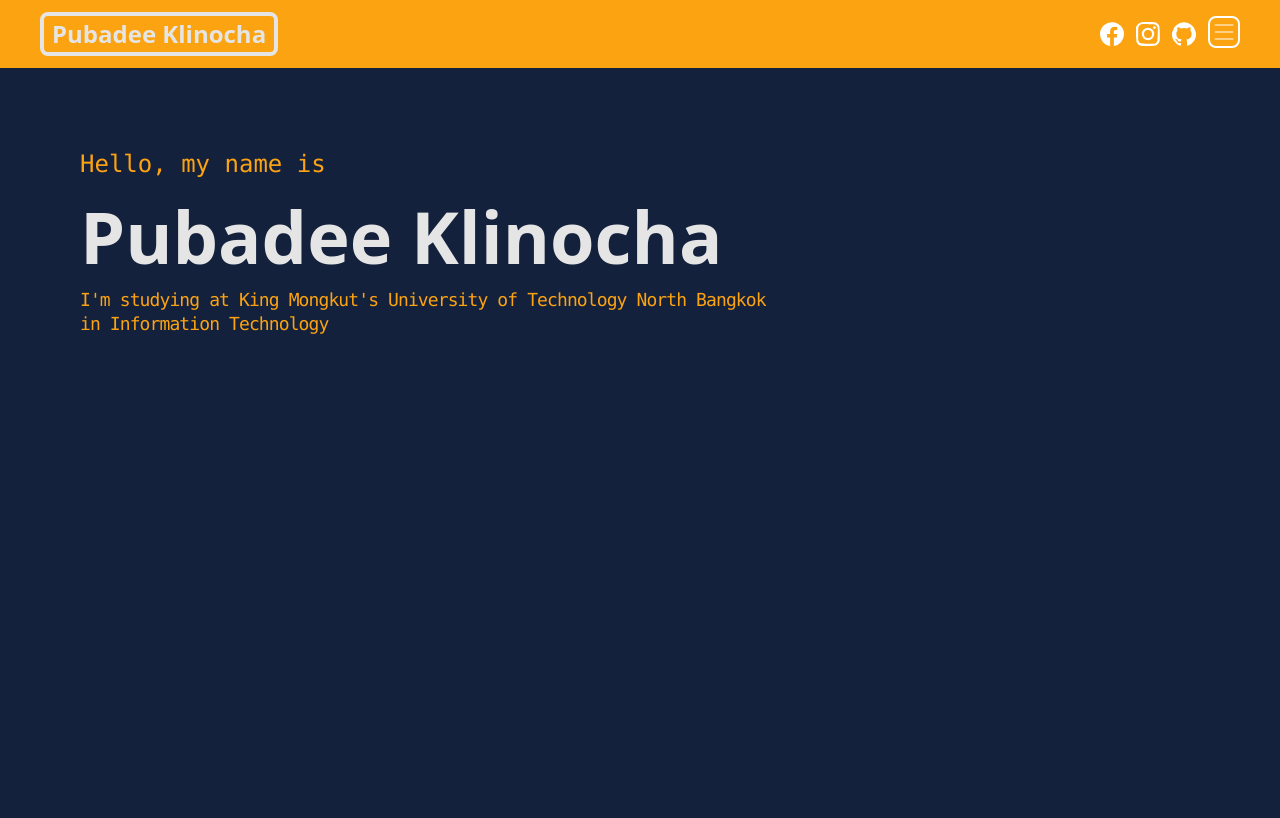
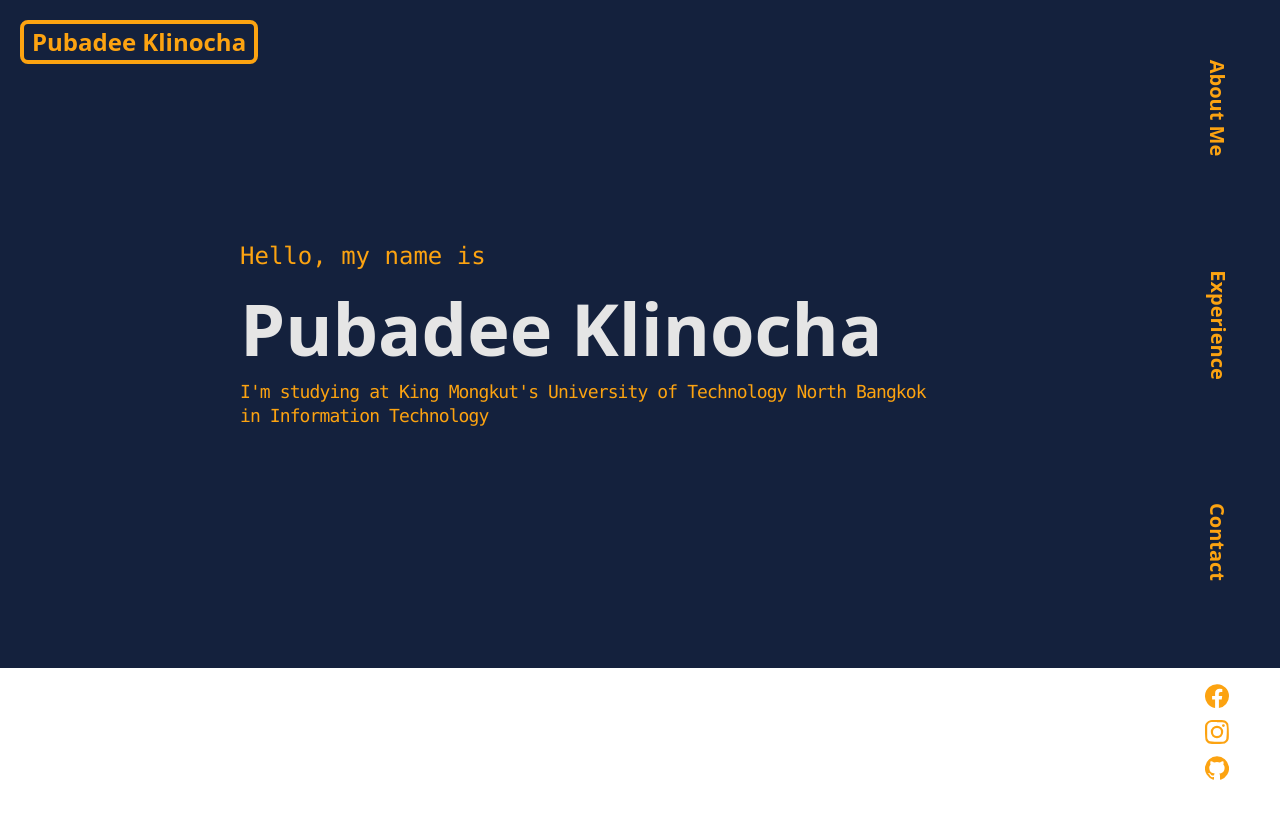
Before and after one commit to poom9091/Portfolios, a Vue app: page / in a window 1280 px wide. Shown: the top 818 px of the page. Built offline with nearby package versions, Linux system fonts and the light colour scheme.

Commit message:
edit navbar

```diff
--- a/src/App.vue
+++ b/src/App.vue
@@ -1,6 +1,7 @@
 <template>
-  <div class="w-screen h-screen" >
-    <Navbar/>
+  <div class="w-full h-full " >
+    <HomeButton class="fixed  left-0 top-0 m-5 "/>
+    <Navbar class="fixed right-0 pb-5 invisible md:visible"/>
     <!-- <div id="nav">
       <router-link to="/">Home</router-link> |
       <router-link to="/about">About</router-link>
@@ -11,9 +12,11 @@
 
 <script>
 import Navbar from './components/Navbar.vue'
+import HomeButton from './components/HomeButton.vue'
 export default {
   components:{
-    Navbar
+    Navbar,
+    HomeButton
   }
 }
 </script>
--- a/src/assets/style/index.css
+++ b/src/assets/style/index.css
@@ -4,6 +4,16 @@
 
 @layer components {
     .icon-title{
-        @apply h-6 w-6 fill-current text-white hover:text-hover-icon;
+        @apply h-6 w-6 fill-current text-yellow-cos hover:text-hover-icon;
+    },
+    .icon-menu{
+        @apply h-36 w-36 fill-current text-yellow-cos ;
+    },
+    .font-menu{
+        @apply  text-yellow-cos font-extrabold text-xl  hover:text-hover-icon;
     }
+    .button-menu{
+        @apply flex items-start hover:bg-yellow-cos font-menu p-2 h-2/6 ;
+    }
+
 }
--- /dev/null
+++ b/src/components/HomeButton.vue
@@ -0,0 +1,14 @@
+<template>
+  <button @click="$router.push('/')"
+  class="text-yellow-cos text-lg font-black border-yellow-cos border-2 rounded-lg p-0.5 px-2 hover:text-yellow-400 md:text-2xl md:border-4">Pubadee Klinocha</button>
+</template>
+
+<script>
+export default {
+
+}
+</script>
+
+<style>
+
+</style>
--- a/src/components/Navbar.vue
+++ b/src/components/Navbar.vue
@@ -1,36 +1,45 @@
 <template>
 
-  <header class="flex bg-yellow-cos py-3 px-10 items-center justify-between shadow-xl">
+  <header class="  items-center justify-between h-full flex flex-col" >
 
-        <div>
-        <button @click="$router.push('/')" class="text-gray-cos text-lg font-black border-gray-cos border-2 rounded-lg p-0.5 px-2 hover:text-hover-icon md:text-2xl md:border-4">Pubadee Klinocha</button>
+        <div class=" h-5/6 w-auto flex flex-col ">
+          <button class="transition duration-500 ease-in-out button-menu transform hover:-translate-x-3 hover:scale-x-125"  >
+            <span class="transform rotate-90 m-auto">
+                About Me
+            </span>
+          </button>
+
+          <button class="transition duration-500 ease-in-out button-menu transform hover:-translate-x-3 hover:scale-x-125">
+            <span class="transform rotate-90 m-auto">
+                Experience
+            </span>
+          </button>
+
+          <button class="transition duration-500 ease-in-out button-menu transform hover:-translate-x-3 hover:scale-x-125">
+            <span class="transform rotate-90 m-auto">
+                Contact
+            </span>
+          </button>
         </div>
 
-        <div class="space-x-3 block ">
-          <button @click="toLink(facebook)" class="icon-title ">
+        <div class="space-y-3 justify-end">
+          <button @click="toLink(facebook)" class="icon-title block">
             <svg xmlns="http://www.w3.org/2000/svg" viewBox="0 0 24 24">
             <path d="M24 12a12 12 0 10-13.9 12v-8.5h-3v-3.4h3V9.4c0-3 1.8-4.6 4.6-4.6l2.6.2v3h-1.5c-1.5 0-2 .9-2 1.8v2.3h3.4l-.5 3.4h-2.8V24A12 12 0 0024 12.1z"/>
             </svg>
           </button>
 
-          <button @click="toLink(ig)" type="button" class=" icon-title">
-            <svg viewBox="0 0 24 24" xmlns="http://www.w3.org/2000/svg">
+          <button @click="toLink(ig)" type="button" class=" icon-title block">
+            <svg viewBox="0 0 24 24" xmlns="http://www.w3.org/2000/svg" class="">
             <path d="M12 0H7C5.9.2 5 .4 4.2.7c-.7.3-1.4.7-2 1.4S.8 3.4.5 4.1c-.3.8-.5 1.7-.5 3a83.6 83.6 0 00.5 12.8c.3.7.7 1.4 1.4 2 .7.8 1.3 1.2 2.1 1.5.8.3 1.7.5 3 .5a83.6 83.6 0 0012.8-.5c.7-.3 1.4-.7 2-1.4.8-.7 1.2-1.3 1.5-2.1.3-.8.5-1.7.5-3a83.6 83.6 0 00-.5-12.8c-.3-.7-.7-1.4-1.4-2-.7-.8-1.3-1.2-2.1-1.5-.8-.3-1.7-.5-3-.5L12 0zm0 2.2h4.8c1.2 0 1.9.3 2.3.4.5.3 1 .5 1.4 1 .4.4.6.8.9 1.3.1.4.3 1 .4 2.2a84 84 0 01-.5 12c-.2.5-.4 1-.9 1.4-.4.4-.8.6-1.3.9-.5.1-1.1.3-2.3.4a84.5 84.5 0 01-12-.5c-.5-.2-.9-.4-1.3-.9-.4-.4-.7-.8-.9-1.3-.2-.5-.4-1.1-.4-2.3V12 7c0-1.1.2-1.8.4-2.2.2-.6.5-1 .9-1.4.4-.4.8-.7 1.4-.9.4-.2 1-.3 2.2-.4H12zm0 3.6a6.2 6.2 0 100 12.4 6.2 6.2 0 000-12.4zM12 16a4 4 0 110-8 4 4 0 010 8zm7.8-10.4a1.4 1.4 0 11-2.8 0 1.4 1.4 0 012.8 0z"/>
             </svg>
           </button>
 
-          <button @click="toLink(git)"  type="button" class="icon-title ">
+          <button @click="toLink(git)"  type="button" class="icon-title block">
             <svg viewBox="0 0 24 24" xmlns="http://www.w3.org/2000/svg">
               <path d="M12 .3a12 12 0 00-3.8 23.4c.6.1.8-.3.8-.6v-2c-3.3.7-4-1.6-4-1.6-.6-1.4-1.4-1.8-1.4-1.8-1-.7.1-.7.1-.7 1.2 0 1.9 1.2 1.9 1.2 1 1.8 2.8 1.3 3.5 1 0-.8.4-1.3.7-1.6-2.7-.3-5.5-1.3-5.5-6 0-1.2.5-2.3 1.3-3.1-.2-.4-.6-1.6 0-3.2 0 0 1-.3 3.4 1.2a11.5 11.5 0 016 0c2.3-1.5 3.3-1.2 3.3-1.2.6 1.6.2 2.8 0 3.2.9.8 1.3 1.9 1.3 3.2 0 4.6-2.8 5.6-5.5 5.9.5.4.9 1 .9 2.2v3.3c0 .3.1.7.8.6A12 12 0 0012 .3"/>
             </svg>
           </button>
-
-          <button type="button" class="icon-title  border-white border-2 rounded-lg  h-8 w-8 " >
-            <svg xmlns="http://www.w3.org/2000/svg" fill="none" viewBox="0 0 24 24" stroke="currentColor">
-              <path strokeLinecap="round" strokeLinejoin="round" strokeWidth={2} d="M4 6h16M4 12h16M4 18h16" />
-            </svg>
-          </button>
-
         </div>
 
     </header>
@@ -51,22 +60,18 @@ export default {
     toLink(link) {
       window.location.href = link;
     },
+    hoverOver(index) {
+      if(!index) this.show=false
+      else this.show= true
+      console.log('over');
+    }
   },
   mounted(){
     this.show=true
-  }
+  },
+
 }
 </script>
 
 <style>
-    .slide-fade-Y-enter-active {
-        transition: all .8s ease;
-    }
-    .slide-fade-Y-leave-active {
-        transition: all .8s cubic-bezier(1.0, 0.5, 0.8, 1.0);
-    }
-    .slide-fade-Y-enter, .slide-fade-Y-leave-to  {
-        transform: translateY(10px);
-        opacity: 0;
-    }
 </style>
--- a/src/components/title.vue
+++ b/src/components/title.vue
@@ -1,5 +1,6 @@
 <template>
-<transition name ="slide-fade">
+<div class=" p-24 md:p-60">
+    <transition name ="slide-fade" >
         <div v-if="show" >
             <p class=" text-yellow-cos font-mono text-2xl ">Hello, my name is </p>
             <h1  class=" text-gray-cos text-7xl font-black mt-5 mb-4 ">Pubadee Klinocha</h1>
@@ -8,6 +9,7 @@
             </p>
         </div>
     </transition>
+</div>
 </template>
 
 <script>
--- a/src/views/Home.vue
+++ b/src/views/Home.vue
@@ -1,10 +1,13 @@
 <template>
-  <div class="w-screen h-screen  bg-darkblue-cos ">
-    <div class="flex flex-wrap pt-20">
-      <Title  class="ml-10 md:ml-20 h-60" />
+  <div class="grid">
+    <Title class="bg-darkblue-cos" />
 
 
-    </div>
+
+
+
+
+
 
   </div>
 </template>
@@ -13,10 +16,12 @@
 // @ is an alias to /src
 import Title from '@/components/title.vue'
 
+// import Manu from '@/components/Manu.vue'
 export default {
   name: 'Home',
   components: {
-    Title
+    Title,
+    // Manu
   }
 }
 </script>
```
Lines whose indentation alone changed are shown as unchanged.
